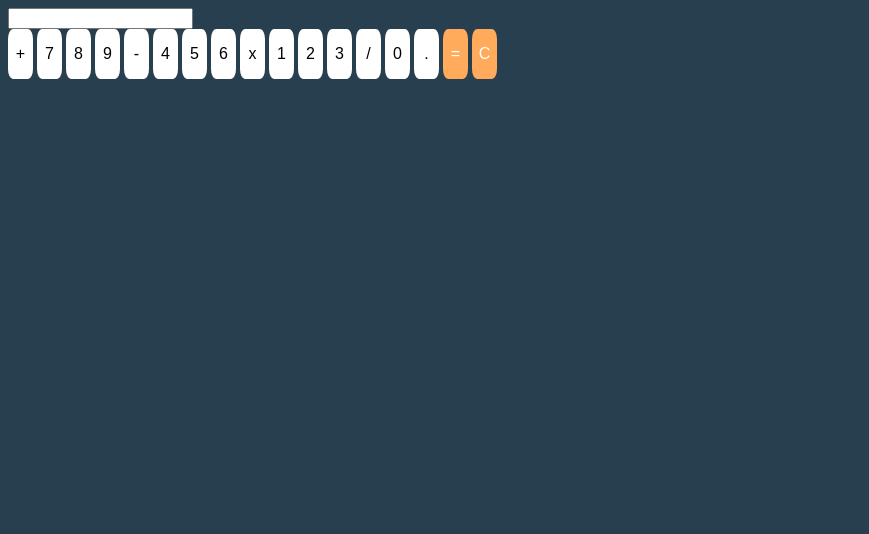
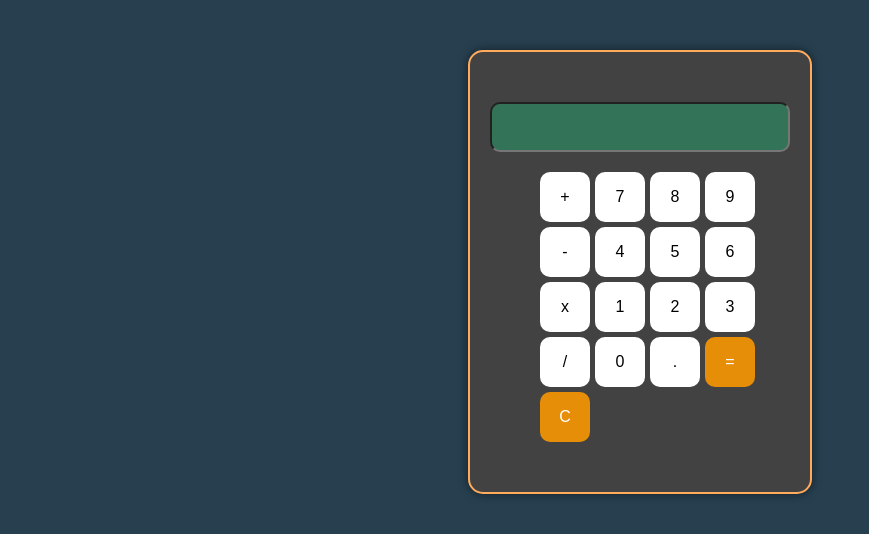
Before and after one commit to DenissonCFSilva/Calculator, a plain HTML site: page index.html in a window 1280 px wide. Shown: the whole page, without its empty margins (0-869 px from the left). Drawn offline with Linux system fonts and the light colour scheme.

Commit message:
This is the finalized style, only lacks functionality

```diff
--- a/calc.css
+++ b/calc.css
@@ -1,19 +1,79 @@
+#keys {
+    display: grid;
+    grid-template-columns: repeat(4, 1fr);
+    gap: 5px;
+    width: 200px;
+    margin: 0 auto;
+}
+
+#calculator {
+    display: flex;
+    flex-direction: column;
+    align-items: center;
+    justify-content: center;
+    height: 400px;
+    padding: 20px;
+    box-shadow: 0 0 10px rgba(0, 0, 0, 0.5);
+    border: 2px solid #FFAB5B;
+    font-family: 'Courier New', Courier, monospace;
+    font-size: 1.5rem;
+    text-align: center;
+    position: relative;
+    margin: 50px auto;
+    padding: 20px;
+    overflow: hidden;
+    border-radius: 15px;
+    background-color:#424242;
+    max-width: 300px;
+}
+
+#display {
+    width: 100%;
+    height: 50px;
+    background-color: #337357;
+    color: black;
+    font-size: 2rem;
+    text-align: right;
+    padding: 10px;
+    box-sizing: border-box;
+    border-radius: 10px;
+    margin-bottom: 20px;
+    font-family: 'time';
+}
+
 button {
-    width: 25px;
+    width: 50px;
     height: 50px;
     border-radius: 20%;
     border: none;
     background-color: white;
     font-size: 1rem;
+    cursor: pointer;
+
 
 }
+button:hover {
+    background-color: hsl(0, 0%, 90%);
+}
 
-#result, #clear {
-    background-color: #FFAB5B;
+button:active {
+    background-color: hsl(0, 0%, 80%);
+}
+
+.op {
+    background-color: hsl(36, 93%, 47%);
     color: white;
+}
 
+.op:hover {
+    background-color: hsl( 36, 93%, 43%);
+}
+
+.op:active {
+    background-color: hsl(36, 93%, 40%);
 }
 
 body{
     background-color: #273F4F;
+    justify-content: center;
 }
--- a/index.html
+++ b/index.html
@@ -25,8 +25,8 @@
             <button onclick="appendToDisplay('/')">/</button>
             <button onclick="appendToDisplay('0')">0</button>
             <button onclick="appendToDisplay('.')">.</button>
-            <button onclick="calculateResult()" id ="result">=</button>
-            <button onclick="clearDisplay()" id ="clear">C</button>
+            <button onclick="calculateResult()" class="op">=</button>
+            <button onclick="clearDisplay()" class="op">C</button>
 
 
         </div>
```
